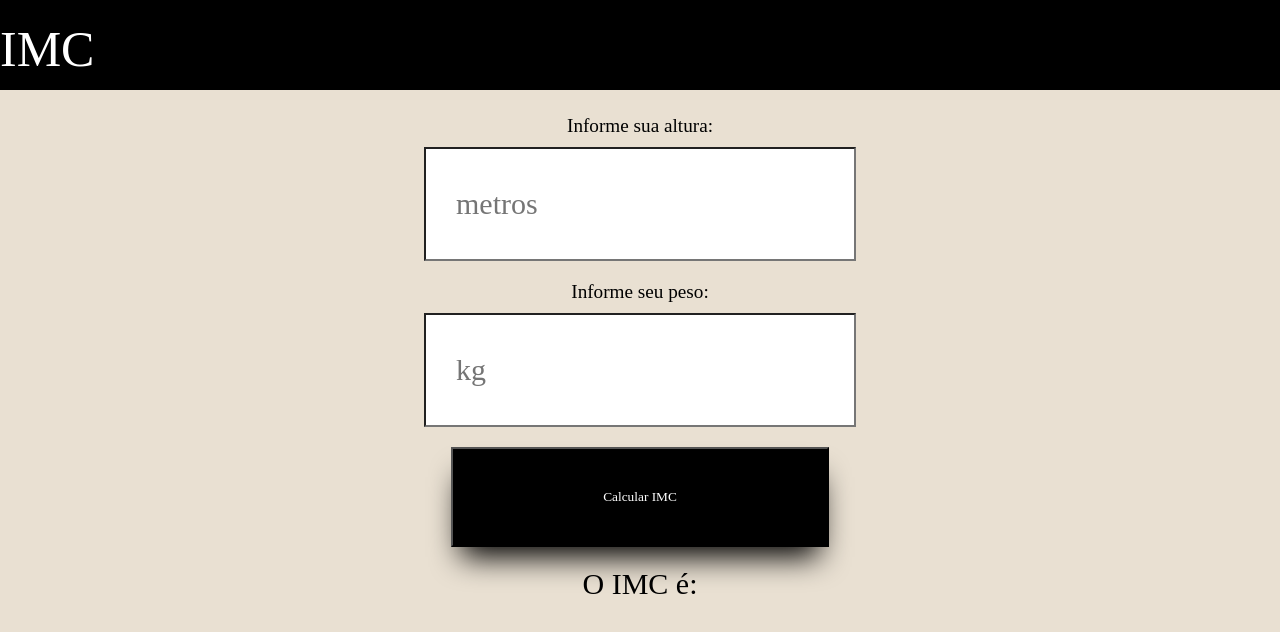
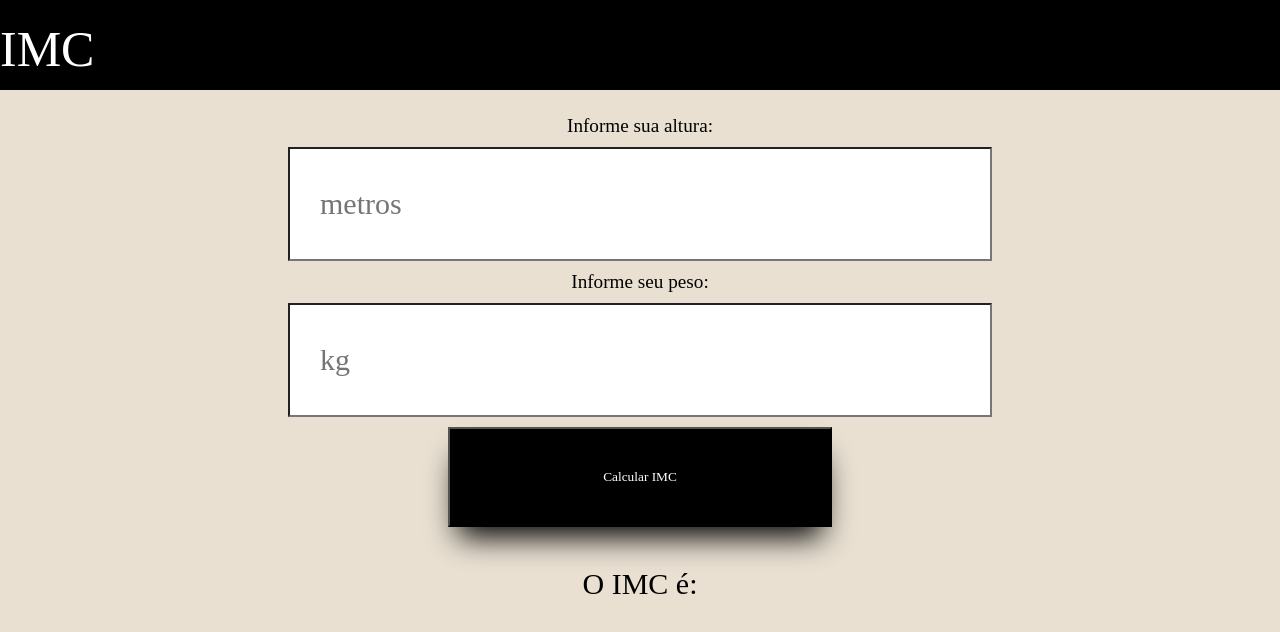
Before and after one commit to Omepsin/calculateImc, a plain HTML site: page index.html in a window 1280 px wide. Drawn offline with Linux system fonts and the light colour scheme.

Commit message:
alteração css

```diff
--- a/css/style.css
+++ b/css/style.css
@@ -17,7 +17,6 @@ header{
 }
 
 div{
-    margin: 10px;
     display: flex;
     align-items: center;
     justify-content: center;
@@ -25,6 +24,7 @@ div{
 }
 
 input{
+    width: 50%;
     background-color: white;
     height: 50px;
     padding: 30px;
@@ -49,4 +49,5 @@ label{
 
 #result{
     font-size: 30px;
+    margin: 30px;
 }
```
